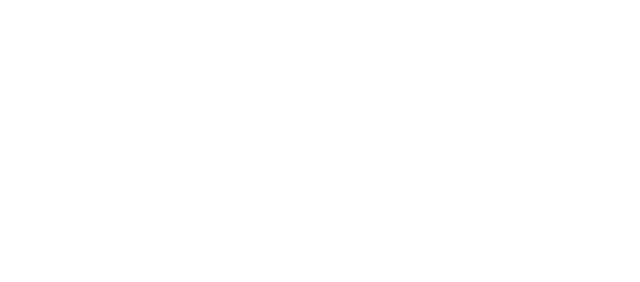
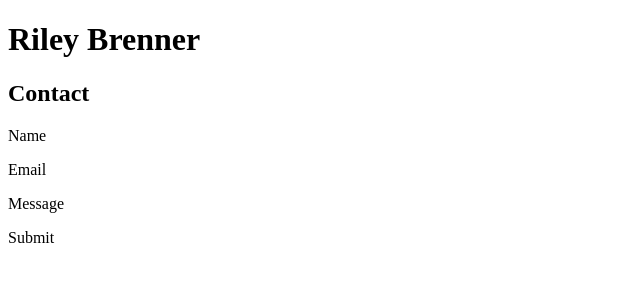
Before and after one commit to rileybrenner/Basic-Portfolio, a plain HTML site: page contact.html in a window 1280 px wide. Shown: the whole page, without its empty margins (0-640 px from the left). Drawn offline with Linux system fonts and the light colour scheme.

Commit message:
initial html for contact page

```diff
--- a/contact.html
+++ b/contact.html
@@ -0,0 +1,34 @@
+<!DOCTYPE html>
+<!--[if lt IE 7]>      <html class="no-js lt-ie9 lt-ie8 lt-ie7"> <![endif]-->
+<!--[if IE 7]>         <html class="no-js lt-ie9 lt-ie8"> <![endif]-->
+<!--[if IE 8]>         <html class="no-js lt-ie9"> <![endif]-->
+<!--[if gt IE 8]><!--> <html class="no-js"> <!--<![endif]-->
+    <head>
+        <meta charset="utf-8">
+        <meta http-equiv="X-UA-Compatible" content="IE=edge">
+        <title>Contact</title>
+        <meta name="description" content="">
+        <meta name="viewport" content="width=device-width, initial-scale=1">
+        <link rel="stylesheet" href="">
+    </head>
+    <body>
+
+        <!-- Headline -->
+
+        <h1>Riley Brenner</h1>
+
+        <h2>Contact </h2>
+
+        <p>Name</p>
+
+        <p>Email</p>
+
+        <p>Message</p>
+
+        <p>Submit</p>
+
+
+
+        <script src="" async defer></script>
+    </body>
+</html>
```
Also changed, not shown: index.html (+0 -4 lines).
